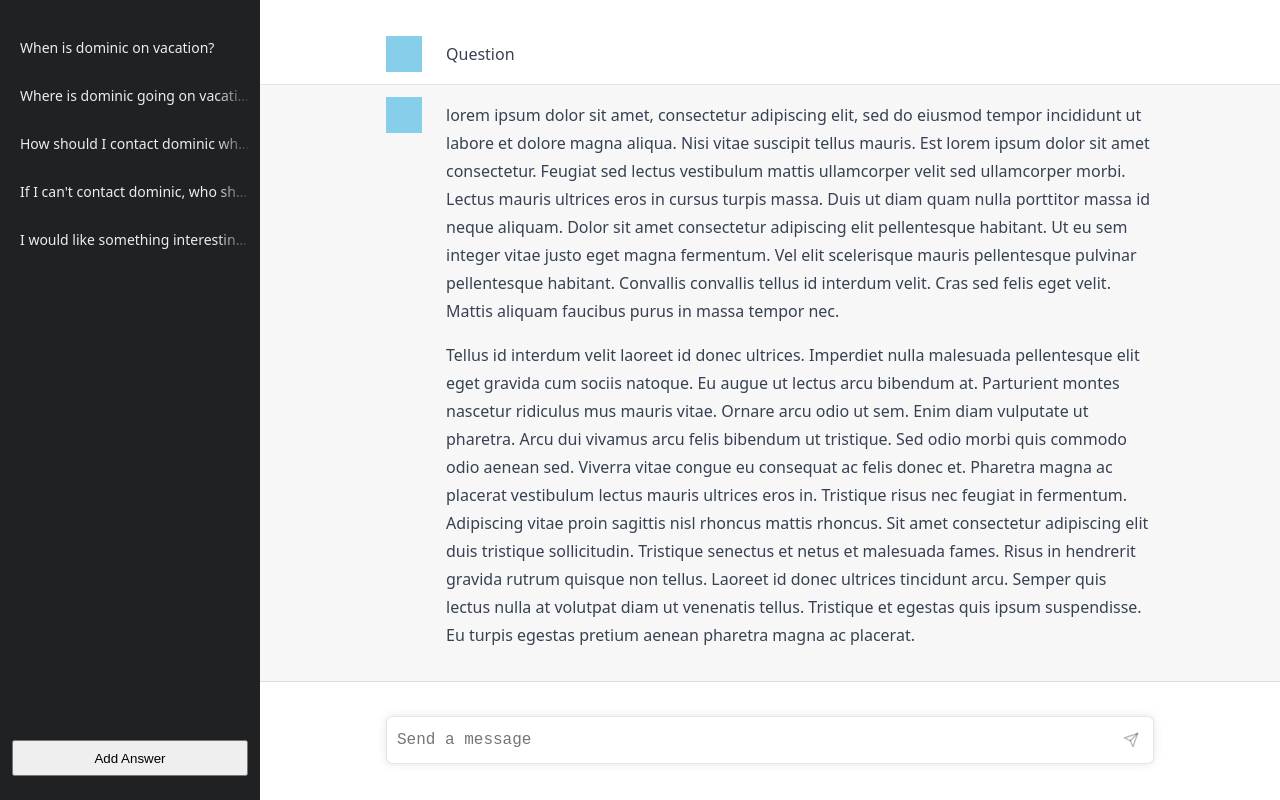
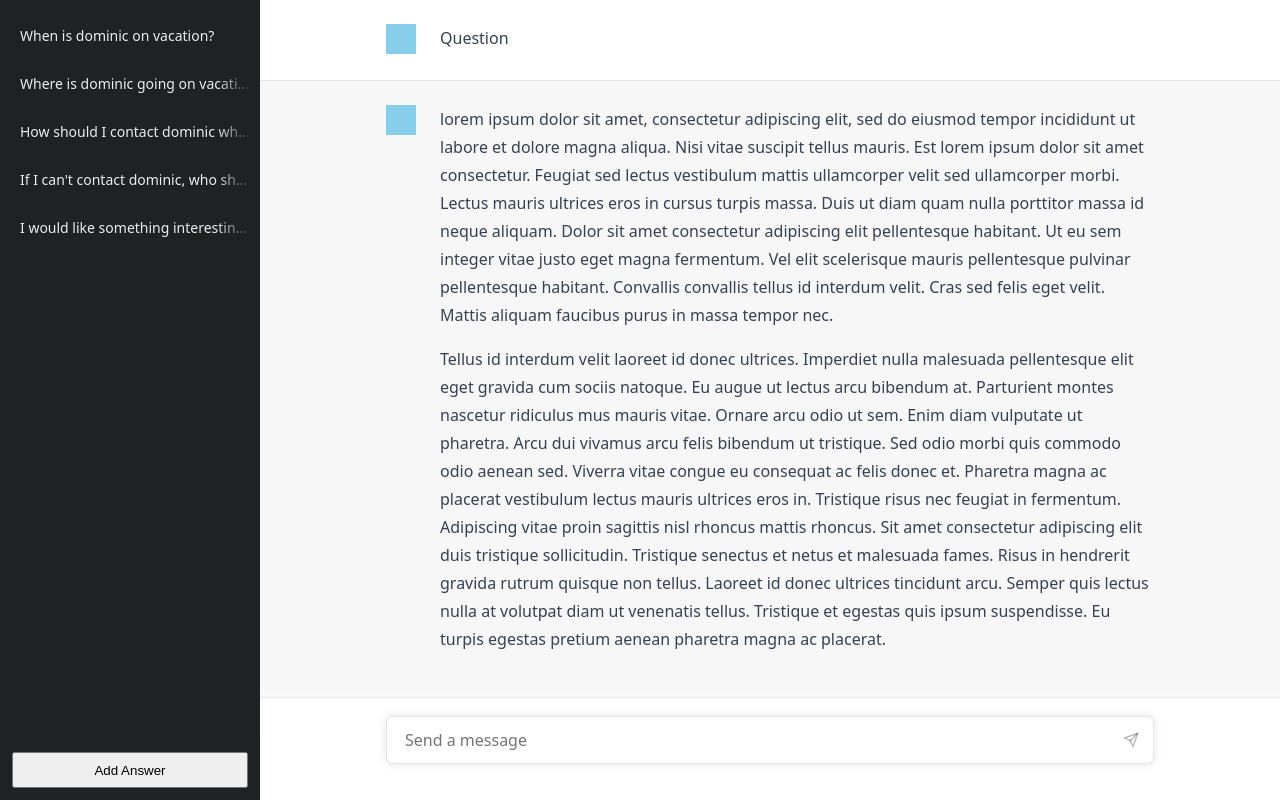
Before and after one commit to grork/domgpt, a website built with Vite: page index.html in a window 1280 px wide. Built offline with nearby package versions, Linux system fonts and the light colour scheme; a web font is replaced by a local one.

Commit message:
Layout Tweeks

```diff
--- a/src/style.css
+++ b/src/style.css
@@ -127,8 +127,8 @@ body {
 
 .chat-history,
 .chat-scroller {
-  padding-top: 24px;
-  padding-bottom: 24px;
+  padding-top: 12px;
+  padding-bottom: 12px;
 }
 
 .chat-history {
@@ -203,22 +203,9 @@ body {
   padding-top: var(--chat-history-half-margin);
 }
 
-.chat-response>.chat-scroller>div {
-  border-color: rgba(0, 0, 0, 0.1);
-  border-style: solid;
-  border-top-width: 0px;
-  border-right-width: 0px;
-  border-left-width: 0px;
-  border-bottom-width: 1px;
-  padding-bottom: 12px;
-  padding-left: 12px;
-  padding-right: 12px;
-  scroll-padding-bottom: 124px;
-}
-
-.chat-question > div,
-.chat-answer > div,
-.chat-entry > div {
+.chat-question>div,
+.chat-answer>div,
+.chat-entry>div {
   margin-left: auto;
   margin-right: auto;
   max-width: 768px;
@@ -231,8 +218,17 @@ body {
 
 .chat-question,
 .chat-answer {
-  padding-top: var(--chat-history-half-margin);
-  padding-bottom: var(--chat-history-half-margin);
+  padding-top: calc(2* var(--chat-history-half-margin));
+  padding-bottom: calc(2*var(--chat-history-half-margin));
+  border-color: rgba(0, 0, 0, 0.1);
+  border-style: solid;
+  border-top-width: 0px;
+  border-right-width: 0px;
+  border-left-width: 0px;
+  border-bottom-width: 1px;
+  padding-left: 12px;
+  padding-right: 12px;
+  scroll-padding-bottom: 124px;
   width: 100%;
 }
 
@@ -242,15 +238,15 @@ body {
 
 .chat-avatar-asker,
 .chat-avatar-bot {
-  width: 36px;
-  height: 36px;
+  width: 30px;
+  height: 30px;
   background: skyblue;
   margin-right: var(--chat-history-half-margin);
   flex-shrink: 0;
 }
 
 .chat-text {
-  margin-top: 4px;
+  margin-top: 0px;
   margin-bottom: 4px;
   margin-left: var(--chat-history-half-margin)
 }
@@ -310,12 +306,14 @@ body {
 }
 
 .chat-entry textarea {
+  font-family: Söhne, ui-sans-serif, system-ui, -apple-system, Segoe UI, Roboto, Ubuntu, Cantarell, Noto Sans, sans-serif, Helvetica Neue, Arial, Apple Color Emoji, Segoe UI Emoji, Segoe UI Symbol, Noto Color Emoji;
   appearance: none;
   width: 100%;
   border: 0;
   font-size: 16px;
   overflow-y: hidden;
   resize: none;
+  margin-left: 8px;
 }
 
 textarea:focus {
@@ -338,7 +336,7 @@ textarea:focus {
   background-color: rgba(0, 0, 0, 0.1);
 }
 
-button > svg {
+button>svg {
   height: 16px;
   width: 16px;
 }
```
